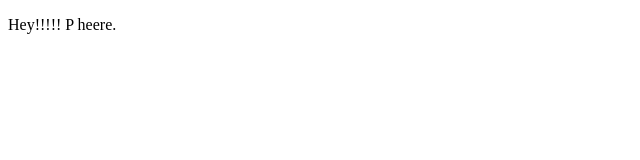
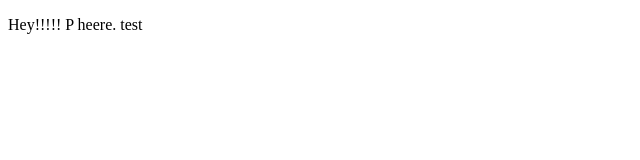
Before and after one commit to taylortyger/newgittest, a plain HTML site: page index.html in a window 1280 px wide. Shown: the full height of the page, 0-640 px from the left. Drawn offline with Linux system fonts and the light colour scheme.

Commit message:
Update index.html

```diff
--- a/index.html
+++ b/index.html
@@ -2,7 +2,7 @@
 <html>
 <body>
 	<div>
-		<p>Hey!!!!! P heere.</p>
+		<p>Hey!!!!! P heere. test</p>
 	</div>
 </body>
 </html>
```
